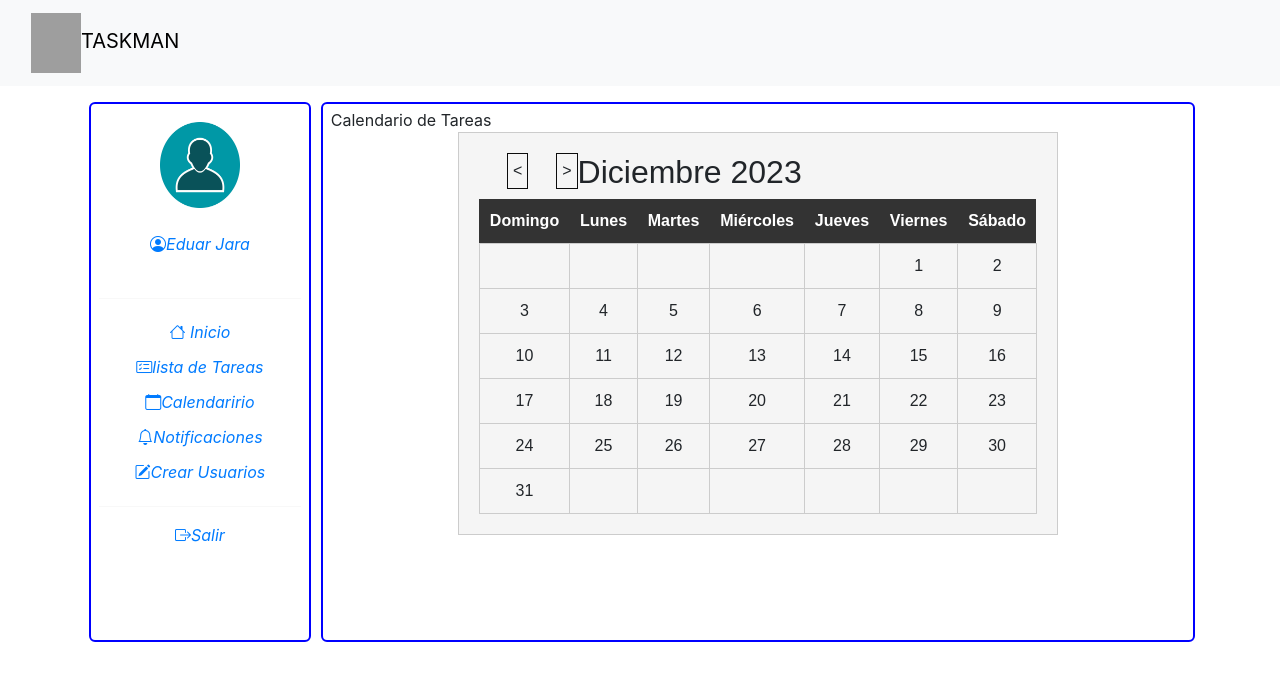
After one commit to Sopidm/Taskman-ADSI, a PHP site: page /Calendario/index.php in a window 1280 px wide. The commit adds this page. Shown: the top 681 px of the page. Run offline with PHP 8.4, Linux system fonts and the light colour scheme; grey boxes are pictures that could not be loaded.

Commit message:
se agrega vista calendario

```diff
--- /dev/null
+++ b/Calendario/index.php
@@ -0,0 +1,81 @@
+<!doctype html>
+<html lang="en">
+  <head>
+    <meta charset="utf-8">
+    <meta name="viewport" content="width=device-width, initial-scale=1">
+    <title>TASKMAN</title>
+    <link href="https://cdn.jsdelivr.net/npm/bootstrap@5.3.2/dist/css/bootstrap.min.css" rel="stylesheet" integrity="sha384-T3c6CoIi6uLrA9TneNEoa7RxnatzjcDSCmG1MXxSR1GAsXEV/Dwwykc2MPK8M2HN" crossorigin="anonymous">
+    <link rel="stylesheet" href="https://cdn.jsdelivr.net/npm/bootstrap-icons@1.11.2/font/bootstrap-icons.min.css">
+    <link rel="stylesheet" href="styles.css">
+    <link rel="stylesheet" href="https://stackpath.bootstrapcdn.com/bootstrap/4.5.2/css/bootstrap.min.css">
+  </head>
+  <body>
+    <nav class="navbar bg-body-tertiary">
+      <div class="container-fluid">
+       <a class="navbar-brand" href="../images/logo.enc"><img src="../images/logo.enc" width="50px" height="60px">TASKMAN</a>
+      </div>
+      </nav>
+      <div class="container">
+        <div class="usuario">
+          <section class="section">
+            <a href="../Calendario/index.php" ><img src="../images/avatar-icon-vector-illustration.jpg" alt="" class="avatar">
+              <br>
+              <br>
+                <i class="bi bi-person-circle">Eduar Jara</i>
+                </a>
+                </section>
+                <hr>
+                <section class="section2">
+                  <a href="./index.php"><i class="bi bi-house"> Inicio</i></a>
+                  <br>
+                  <a href="../ListaTareas/index.php"><i class="bi bi-card-checklist">lista de Tareas</i></a>
+                  <br>
+                  <a href="../Calendario/index.php"><i class="bi bi-calendar">Calendaririo</i></a>
+                  <br>
+                  <a href="../Notificaciones/index.php"><i class="bi bi-bell">Notificaciones</i></a>
+                  <br>
+                  <a href="../CrearUsuarios/index.php"><i class="bi bi-pencil-square">Crear Usuarios</i></a>
+                  <br>
+                </section>
+                <hr>
+                <section class="section3">
+                  <a href="Salir/"><i class="bi bi-box-arrow-right">Salir</i></a>
+                  <br>
+                </section>
+            </div>
+            <div class="contenido"> Calendario de Tareas
+              <div id="calendario">
+                <div class="navegacion">
+                  <span class="flecha" id="mes-anterior">&lt;</span>
+                  <span class="flecha" id="mes-siguiente">&gt;</span>
+                  <h2 id="mes-actual"></h2>
+                  </div>
+                  <table id="tabla-calendario"></table>
+                  <div id="popup" class="popup">
+                    <div class="popup-content">
+                      <h3 id="popup-title"></h3>
+                      <p id="popup-message"></p>
+                      <div id="popup-buttons">
+                        <a href="../ListaTareas/index.php" id="view-task-button" class="btn btn-primary">Ver tarea</a>
+                        <button id="create-task-button" class="btn btn-primary">Crear tarea</button>
+                        </div>
+                        <div id="popup" class="popup">
+                          <div class="popup-content">
+                            <h3 id="popup-title"></h3>
+                            <p id="popup-message"></p>
+                            <div id="popup-buttons">
+                              <a href="../ListaTareas/index.html" id="view-task-button" class="btn btn-primary">Ver tarea</a>
+                              <button id="create-task-button" class="btn btn-primary">Crear tarea</button>
+                              <button id="cerrar-ventana" class="btn btn-secundary">cerrar</button>
+                            </div>
+                          </div>
+                        </div>
+                    </div>
+                </div>
+              </div>
+              <script src="https://cdn.jsdelivr.net/npm/bootstrap@5.3.2/dist/js/bootstrap.bundle.min.js" integrity="sha384-C6RzsynM9kWDrMNeT87bh95OGNyZPhcTNXj1NW7RuBCsyN/o0jlpcV8Qyq46cDfL" crossorigin="anonymous"></script>
+              <script src="https://code.jquery.com/jquery-3.5.1.slim.min.js"></script>
+              <script src="https://cdn.jsdelivr.net/npm/bootstrap@4.5.2/dist/js/bootstrap.min.js"></script>
+              <script src="script.js"></script>
+  </body>
+</html>
--- /dev/null
+++ b/Calendario/script.js
@@ -0,0 +1,111 @@
+document.addEventListener("DOMContentLoaded", function() {
+    var calendario = document.getElementById("calendario");
+    var tablaCalendario = document.getElementById("tabla-calendario");
+    var mesActual = document.getElementById("mes-actual");
+    var fecha = new Date();
+    var añoActual = fecha.getFullYear();
+    var mes = fecha.getMonth();
+    var nombresMeses = [
+      "Enero", "Febrero", "Marzo", "Abril", "Mayo", "Junio",
+      "Julio", "Agosto", "Septiembre", "Octubre", "Noviembre", "Diciembre"
+    ];
+    mesActual.textContent = nombresMeses[mes] + " " + añoActual;
+    generarCalendario(añoActual, mes);
+    var flechaMesAnterior = document.getElementById("mes-anterior");
+    var flechaMesSiguiente = document.getElementById("mes-siguiente");
+    flechaMesAnterior.addEventListener("click", function() {
+      mes--;
+      if (mes < 0) {
+        mes = 11;
+        añoActual--;
+      }
+      mesActual.textContent = nombresMeses[mes] + " " + añoActual;
+      generarCalendario(añoActual, mes);
+    });
+    flechaMesSiguiente.addEventListener("click", function() {
+      mes++;
+      if (mes > 11) {
+        mes = 0;
+        añoActual++;
+      }
+      mesActual.textContent = nombresMeses[mes] + " " + añoActual;
+      generarCalendario(añoActual, mes);
+    });
+    flechaMesAnterior.style.border = "1,5px  #0c0c0c";
+    flechaMesAnterior.style.padding = "5px";
+    flechaMesAnterior.style.cursor = "pointer";
+    flechaMesSiguiente.style.border = "1,5px  #0c0c0c";
+    flechaMesSiguiente.style.padding = "5px";
+    flechaMesSiguiente.style.cursor = "pointer";
+    flechaMesAnterior.addEventListener("mouseover", function() {
+    flechaMesAnterior.style.opacity = "0.8";
+    });
+    flechaMesAnterior.addEventListener("mouseout", function() {
+      flechaMesAnterior.style.opacity = "1";
+    });
+    flechaMesSiguiente.addEventListener("mouseover", function() {
+      flechaMesSiguiente.style.opacity = "0.8";
+    });
+    flechaMesSiguiente.addEventListener("mouseout", function() {
+      flechaMesSiguiente.style.opacity = "1";
+    });
+    function generarCalendario(año, mes) {
+      tablaCalendario.innerHTML = "";
+      var primerDia = new Date(año, mes, 1).getDay();
+      var numDias = new Date(año, mes + 1, 0).getDate();
+      var encabezados = document.createElement("tr");
+      var diasSemana = ["Domingo", "Lunes", "Martes", "Miércoles", "Jueves", "Viernes", "Sábado"];
+      for (var i = 0; i < diasSemana.length; i++) {
+        var th = document.createElement("th");
+        th.textContent = diasSemana[i];
+        encabezados.appendChild(th);
+      }
+      tablaCalendario.appendChild(encabezados);
+      var semana = document.createElement("tr");
+      for (var i = 0; i < primerDia; i++) {
+        var td = document.createElement("td");
+        semana.appendChild(td);
+      }
+      for (var i = 1; i <= numDias; i++) {
+        var td = document.createElement("td");
+        td.textContent = i;
+        semana.appendChild(td);
+        if (semana.children.length === 7) {
+          tablaCalendario.appendChild(semana);
+          semana = document.createElement("tr");
+        }
+      }
+      if (semana.children.length > 0) {
+        while (semana.children.length < 7) {
+          var td = document.createElement("td");
+          semana.appendChild(td);
+        }
+        tablaCalendario.appendChild(semana);
+      }
+    }
+});
+document.addEventListener("DOMContentLoaded", function() {
+    var days = document.querySelectorAll("#calendario td");
+    days.forEach(function(day) {
+      day.addEventListener("click", function() {
+        var hasTask = true;
+        var popup = document.getElementById("popup");
+        var title = document.getElementById("popup-title");
+        var message = document.getElementById("popup-message");
+        var viewTaskButton = document.getElementById("view-task-button");
+        var createTaskButton = document.getElementById("create-task-button");
+        if (hasTask) {
+          title.textContent = "Tarea asignada";
+          message.textContent = "Hay una tarea asignada para este día.";
+          viewTaskButton.style.display = "inline-block";
+          createTaskButton.style.display = "none";
+        } else {
+          title.textContent = "No hay tareas asignadas";
+          message.textContent = "No hay una tarea asignada para este día.";
+          viewTaskButton.style.display = "none";
+          createTaskButton.style.display = "inline-block";
+        }
+        popup.style.display = "block";
+      });
+    });
+  });
--- a/Calendario/styles.css
+++ b/Calendario/styles.css
@@ -0,0 +1,116 @@
+.section {
+    height: 33%;
+}
+.container {
+    display: flex;
+    width: 100%;
+    height: 100%;
+}
+.usuario {
+    margin-top: 16px;
+    margin-left: 4px;
+    border-radius: 6px;
+    background-color: white;
+    border: 2px blue solid;
+    width: 25%;
+    height: 540px;
+    padding: 4px 8px 4px;
+}
+.contenido {
+    position: relative;
+    background-color: white;
+    width: 100%;
+    margin-left: 10px;
+    margin-top: 16px;
+    border: 2px blue solid;
+    border-radius: 6px;
+    padding: 4px 8px 4px;
+}
+.section2 i {
+    line-height: 35px;
+}
+.section,
+.section2,
+.section3 {
+    text-align: center;
+}
+.avatar {
+    padding-top: 14px;
+    width: 80px;
+    height: 100px;
+}
+#calendario {
+    width: 100%;
+    max-width: 600px;
+    margin: 0 auto;
+    background-color: #f5f5f5;
+    border: 1px solid #ccc;
+    padding: 20px;
+    font-family: Arial, sans-serif;
+}
+#calendario table {
+    width: 100%;
+}
+#calendario th,
+#calendario td {
+    padding: 10px;
+    text-align: center;
+}
+#calendario th {
+    background-color: #333;
+    color: #fff;
+}
+#calendario td {
+    border: 1px solid #ccc;
+}
+#calendario td:hover {
+    background-color: #e0e0e0;
+}
+#calendario .today {
+    background-color: #ffcc00;
+}
+#calendario .selected {
+    background-color: #007bff;
+    color: #fff;
+}
+.flecha {
+    border: 1.5px solid #0c0c0c;
+    padding: 5px;
+    cursor: pointer;
+    float: left;
+    margin-left: 28px;
+}
+.flecha:hover {
+    background-color: #f0f0f0;
+}
+.popup {
+    display: none;
+    position: fixed;
+    top: 0;
+    left: 0;
+    width: 100%;
+    height: 100%;
+    background-color: rgba(0, 0, 0, 0.5);
+    z-index: 9999;
+  }
+  .popup-content {
+    position: absolute;
+    top: 50%;
+    left: 50%;
+    transform: translate(-50%, -50%);
+    background-color: white;
+    padding: 20px;
+    border-radius: 6px;
+  }
+  #popup-buttons {
+    margin-top: 20px;
+  }
+  .btn {
+    margin-right: 10px;
+  }
+  .module-link {
+    background-color: #007bff;
+    color: #fff;
+    border-radius: 6px;
+    padding: 4px 8px;
+  }
```
Also changed, not shown: index.php (+5 -5 lines), Calendario/index.html (deleted).
